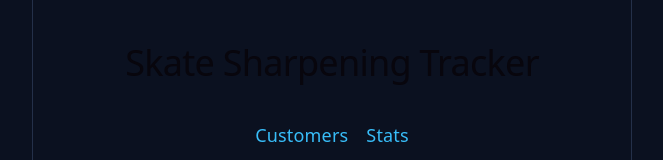
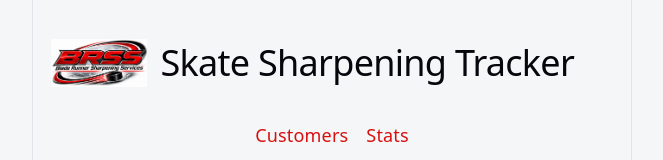
Before and after one commit to caboobie/skate-tracker-frontend, a React (Vite) app: page / in a window 1280 px wide. Both pictures are taken after typing "Sample123" into the empty fields and a click on the button "Enter". Shown: the top 160 px of the page, without its empty margins (308-971 px from the left). Built offline with nearby package versions, Linux system fonts and the light colour scheme; no server answers.

Commit message:
Add BRSS logo and light red theme

```diff
--- a/src/App.css
+++ b/src/App.css
@@ -1,12 +1,12 @@
 :root {
-    --bg: #0b1120;
-    --surface: #131c31;
-    --border: #243049;
-    --text: #e6edf7;
-    --muted: #8a99b5;
-    --accent: #38bdf8;
-    --accent-text: #04202e;
-    --danger: #f87171;
+    --bg: #f5f6f8;
+    --surface: #ffffff;
+    --border: #e1e4ea;
+    --text: #111318;
+    --muted: #6b7280;
+    --accent: #d90f0f;
+    --accent-text: #ffffff;
+    --danger: #b91c1c;
 }
 
 body {
@@ -97,3 +97,14 @@ nav {
 nav a {
     padding: 0.75rem 0;
 }
+
+.brand {
+    display: flex;
+    align-items: center;
+    gap: 0.75rem;
+}
+
+.logo {
+    height: 48px;
+    width: auto;
+}
--- a/src/App.jsx
+++ b/src/App.jsx
@@ -5,6 +5,7 @@ import CustomerPage from './CustomerPage';
 import StatsPage from './StatsPage';
 import { useState } from 'react';
 import { getKey, saveKey } from './api';
+import logo from './assets/logo.png';
 
 function App() {
   const [hasKey, setHasKey] = useState(Boolean(getKey()));
@@ -33,7 +34,10 @@ function App() {
 
   return (
     <div>
-      <h1>Skate Sharpening Tracker</h1>
+      <header className="brand">
+        <img src={logo} alt="logo" className="logo"/>
+        <h1>Skate Sharpening Tracker</h1>
+      </header>
       <nav>
         <Link to="/">Customers</Link>
         <Link to="/stats">Stats</Link>
```
Also changed, not shown: src/assets/logo.png (added).
